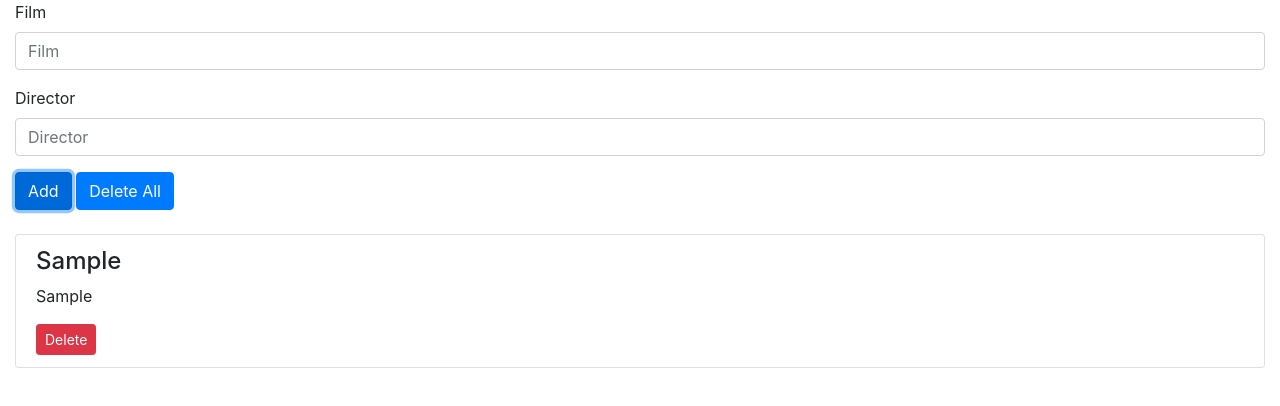
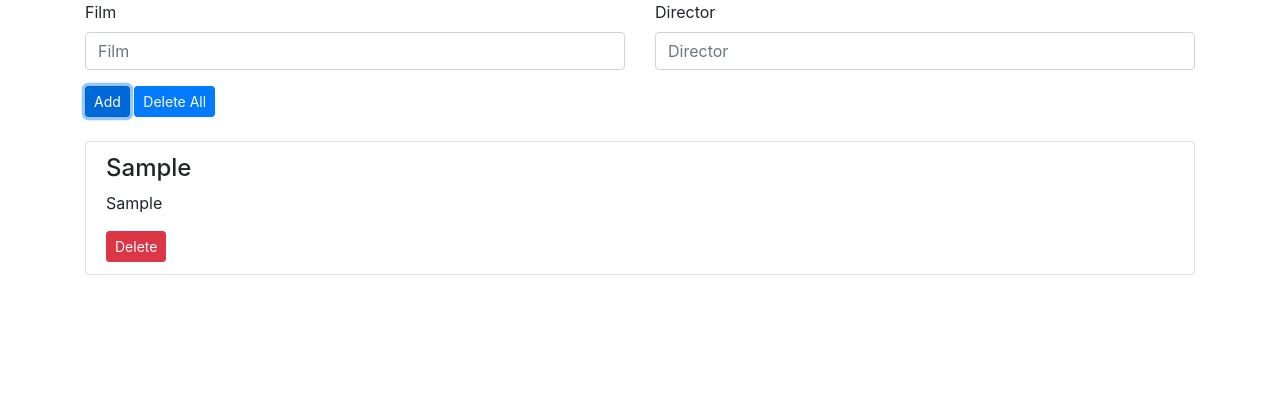
Before and after one commit to dogukanarslan/films_oop, a website: page index.html in a window 1280 px wide. Both pictures are taken after typing "Sample", "Sample" into the empty fields and a click on the input "Add". Drawn offline with nearby package versions, Linux system fonts and the light colour scheme.

Commit message:
Add storage

```diff
--- a/index.html
+++ b/index.html
@@ -7,26 +7,34 @@
     <title>Films</title>
 </head>
 <body>
-    <div class="container-fluid">
+    <div class="container">
        <form id="form">
+           <div class="row">
+               <div class="col-md-6">
                     <div class="form-group">
                         <label for="film_name">Film</label>
                         <input id="film_name" class="form-control" type="text" placeholder="Film" required>
                     </div>
+               </div>
+
+               <div class="col-md-6">
                 <div class="form-group">
                     <label for="film_director">Director</label>
-                <input id="film_director" class="form-control" type="text" placeholder="Director" required>
+                    <input id="film_director" class="form-control" type="text" placeholder="Director" onkeyup="validate()" required>
                 </div>
-            <input id="add_film" class="btn btn-primary" type="submit" value="Add">
-            <button id="delete_all_button" class="btn btn-primary" type="button">Delete All</button>
+               </div>
+           </div>
+
+            <input id="add_film" class="btn btn-primary btn-sm" type="submit" value="Add">
+            <button id="delete_all_button" class="btn btn-sm btn-primary" type="button">Delete All</button>
         </form>
     </div>
 
-    <div class="container-fluid mt-4">
+    <div class="container mt-4">
         <ul id="films" class="list-group"></ul>
     </div>
 
-
+    <script src="javascript/storage.js"></script>
     <script src="javascript/ui.js"></script>
     <script src="javascript/film.js"></script>
     <script src="javascript/action.js"></script>
--- a/javascript/action.js
+++ b/javascript/action.js
@@ -6,14 +6,15 @@ const delete_all_button = document.querySelector('#delete_all_button');
 
 const eventListeners = () => {
     form.addEventListener('submit', addFilm);
-    delete_all_button.addEventListener('click', UI.deleteAllFilms);
+    delete_all_button.addEventListener('click', deleteAllFilms);
+    document.addEventListener('DOMContentLoaded', loadFilms);
 }
 
 const addFilm = (event) => {
     event.preventDefault();
     const film = new Film(film_name_input.value, film_director_input.value);
-    UI.addFilm(event, film);
-
+    UI.addFilm(film);
+    Storage.addFilm(film);
     clearInputs(film_name_input, film_director_input);
 }
 
@@ -21,4 +22,19 @@ const clearInputs = (...element) => {
     element.forEach(element => element.value = '');
 }
 
+const deleteAllFilms = () => {
+    if(confirm('All films will be deleted. Are you sure?')) {
+        UI.deleteAllFilms();
+        Storage.deleteAllFilms();
+    }
+}
+
+const loadFilms = () => {
+    UI.loadFilms();
+}
+
+const validate = () => {
+    film_director_input.value = film_director_input.value.replace(/[^a-zA-Z ]+/, '')
+}
+
 eventListeners();
--- /dev/null
+++ b/javascript/storage.js
@@ -0,0 +1,33 @@
+class Storage {
+    static getFilms() {
+        let films;
+        if (!localStorage.getItem('films')) {
+            films = [];
+        } else {
+            films = JSON.parse(localStorage.getItem('films'));
+        }
+        return films;
+    }
+
+    static addFilm(film) {
+        let films = this.getFilms();
+        films.push(film);
+        localStorage.setItem('films', JSON.stringify(films));
+    }
+
+    static deleteFilm(film) {
+        let films = this.getFilms();
+        films.forEach((item, index) => {
+            if (item.name === film.name) {
+                films.splice(index, 1);
+            }
+        })
+        localStorage.setItem('films', JSON.stringify(films))
+    }
+
+    static deleteAllFilms() {
+        localStorage.removeItem('films');
+    }
+
+
+}
--- a/javascript/ui.js
+++ b/javascript/ui.js
@@ -1,16 +1,24 @@
 class UI {
-    static addFilm(event, film) {
+    static addFilm(film) {
         const film_element = document.createElement('li');
         const film_name_element = document.createElement('h4');
         const film_director_element = document.createElement('p');
         const delete_film_element = document.createElement('button');
+
         film_element.className = 'list-group-item';
+        delete_film_element.className = 'btn btn-sm btn-danger';
+        delete_film_element.type = 'button';
+
         film_name_element.innerHTML = film.name;
         film_director_element.innerHTML = film.director;
-        delete_film_element.type = 'button';
-        delete_film_element.className = 'btn btn-sm btn-danger';
         delete_film_element.innerHTML = 'Delete';
-        delete_film_element.addEventListener('click', (event) => event.target.parentElement.remove());
+
+        delete_film_element.addEventListener('click', (event) => {
+            let deleted_film_element = event.target.parentElement;
+            deleted_film_element.remove();
+            Storage.deleteFilm(film);
+        });
+
         film_element.appendChild(film_name_element);
         film_element.appendChild(film_director_element);
         film_element.appendChild(delete_film_element);
@@ -18,10 +26,15 @@ class UI {
     }
 
     static deleteAllFilms() {
-        if(confirm('All films will be deleted. Are you sure?')) {
-            while(films.firstElementChild) {
-                films.firstElementChild.remove();
-            }
+        while(films.firstElementChild) {
+            films.firstElementChild.remove();
         }
     }
+
+    static loadFilms() {
+        const allFilms = Storage.getFilms();
+        allFilms.forEach(film => {
+            UI.addFilm(film)
+        })
+    }
 }
```
Lines whose indentation alone changed are shown as unchanged.
